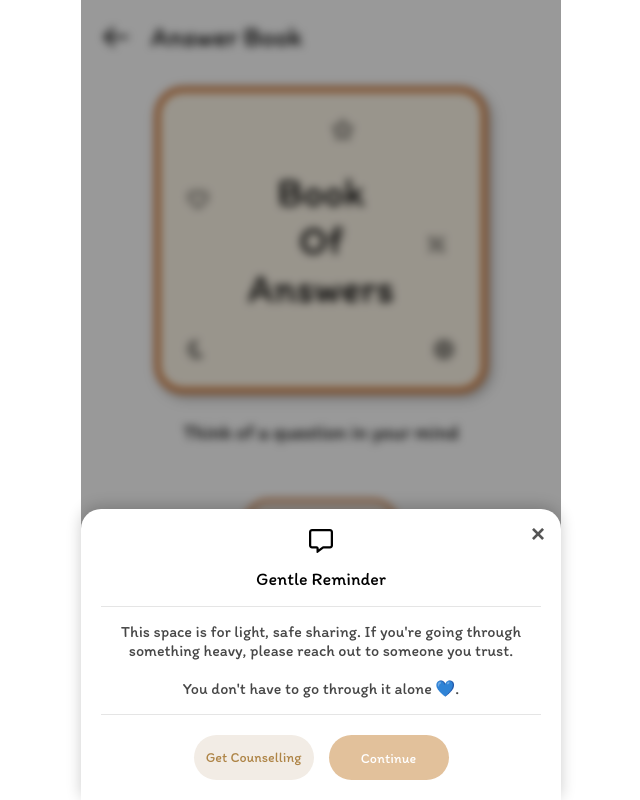
After one commit to huinannn/CodeNection-BuildingPhase, a PHP site: page /AnswerBook/answerbook.php in a window 1280 px wide. The commit adds this page. Shown: the whole page, without its empty margins (319-959 px from the left). Run offline with PHP 8.4, Linux system fonts and the light colour scheme; grey boxes are pictures that could not be loaded.

Commit message:
answer book

```diff
--- /dev/null
+++ b/Student/AnswerBook/answerbook.css
@@ -0,0 +1,249 @@
+@import url('https://fonts.googleapis.com/css2?family=Itim&display=swap');
+@import url('https://fonts.googleapis.com/css2?family=Roboto:wght@400;500;700&display=swap');
+
+:root {
+    --color-black: #000000;
+    --color-white: #ffffff;
+    --font-itim: 'Itim', cursive;
+    --max-width: 480px;
+}
+
+html, body {
+    max-width: var(--max-width);
+    margin: 0 auto;
+    padding: 0;
+    font-family: var(--font-itim);
+    height: 100%;
+    overflow: hidden;
+}
+
+/* answerbook */
+.header1 {
+    display: flex;
+    align-items: center;
+    padding: 20px 20px;
+    font-family: var(--font-itim);
+    position: fixed;
+    width: 100%;
+    background-color: var(--color-white);
+    z-index: 999;
+}
+
+.header1 a {
+    display: flex;
+    align-items: center;
+    text-decoration: none;
+}
+
+.header1 h1 {
+    font-size: 27px;
+    margin: 0 0 0 20px;
+    font-weight: normal;
+    flex: 1;
+    text-align: left;
+}
+
+.back-arrow {
+    width: 30px;
+    height: 30px;
+    cursor: pointer;
+}
+
+.answerbook-container {
+    flex: 1;
+    display: flex;
+    flex-direction: column;
+    align-items: center;
+    justify-content: flex-start;
+    padding: 50px 20px;
+    overflow-y: auto;
+    -webkit-overflow-scrolling: touch;
+    height: calc(100vh - 50px);
+}
+
+.answer-card {
+    width: 65%;
+    min-height: 220px;
+    background: #FFF8EA;
+    box-shadow: 4px 4px 10px 5px rgba(0,0,0,0.25);
+    border-radius: 25px;
+    outline: 5px solid #C96319;
+    outline-offset: -2.5px;
+    padding: 40px 20px;
+    margin-top: 40px;
+    margin-bottom: 10px;
+    display: flex;
+    justify-content: center;
+    align-items: center;
+    position: relative;
+    text-align: center;
+}
+
+.answer-card .center-text {
+    font-size: 40px;
+    line-height: 1.2;
+}
+
+.answer-card .icon {
+    position: absolute;
+    font-size: 20px;
+    color: var(--color-black);
+    opacity: 0.8;
+}
+
+.answer-card .icon:hover {
+    transform: scale(1.5);
+    color: #C96319;
+    transition: all 0.3s ease;
+}
+
+.answer-card .icon1 { top: 100px; left: 30px; }
+.answer-card .icon2 { bottom: 30px; left: 30px; }
+.answer-card .icon3 { top: 30px; right: 130px; }
+.answer-card .icon4 { bottom: 135px; right: 40px; }
+.answer-card .icon5 { bottom: 30px; right: 30px; }
+
+.answerbook-container p {
+    font-size: 20px;
+    margin: 20px 0;
+}
+
+.get-answers-btn {
+    padding: 10px 20px;
+    font-size: 20px;
+    border-radius: 25px;
+    border: 3px solid #C96319;
+    background: #F2ECE5;
+    font-family: var(--font-itim);
+    transition: background 0.3s ease;
+    margin-top: 35px;
+}
+
+.get-answers-btn:hover {
+    background: #f9e1c5;
+}
+
+/* overlay */
+#reminder-overlay {
+    position: fixed;
+    top: 0;
+    left: 50%;
+    transform: translateX(-50%);
+    width: 100%;
+    max-width: 480px;
+    height: 100vh;
+    z-index: 2000;
+    display: flex;
+    flex-direction: column;
+    justify-content: flex-end;
+}
+
+.reminder-sheet {
+    position: relative;
+    background: var(--color-white);
+    border-radius: 20px 20px 0 0;
+    padding: 20px;
+    text-align: center;
+    font-family: var(--font-itim);
+    box-shadow: 0 -3px 15px rgba(0,0,0,0.2);
+}
+
+.reminder-backdrop {
+    position: absolute;
+    inset: 0;
+    background: rgba(0,0,0,0.4);
+    backdrop-filter: blur(4px);
+    border-radius: 0;
+    z-index: -1;
+}
+
+.reminder-icon {
+    font-size: 24px;
+    color: var(--color-black);
+    margin-bottom: 15px;
+}
+
+.reminder-title {
+    font-size: 18px;
+    font-weight: 600;
+    margin-bottom: 16px;
+    font-weight: normal;
+}
+
+.reminder-line {
+    height: 1px;
+    background: rgba(0,0,0,0.1);
+    margin: 15px 0;
+}
+
+.reminder-text {
+    font-size: 16px;
+    color: #333;
+    opacity: 0.9;
+    margin-bottom: 16px;
+}
+
+.reminder-sheet {
+    position: relative;
+}
+
+.overlay-close-btn {
+    position: absolute;
+    top: 10px;
+    right: 10px;
+    background: transparent;
+    border: none;
+    font-size: 24px;
+    color: #555;
+    font-weight: bold;
+}
+
+.overlay-close-btn:hover {
+    color: var(--color-black);
+}
+
+.btn-group {
+    display: flex;
+    justify-content: center;
+    gap: 10px;
+}
+
+.btn-row {
+    display: flex;
+    justify-content: center;
+    gap: 15px;
+    margin-top: 20px;
+}
+
+.btn {
+    width: 120px;
+    height: 45px;
+    line-height: 45px;
+    border-radius: 360px;
+    font-size: 14px;
+    font-family: var(--font-itim);
+    text-align: center;
+    text-decoration: none;
+    transition: all 0.5s ease;
+    border: none;
+}
+
+.btn-1 {
+    background: #f2ece5;
+    color: #ae8446;
+}
+
+.btn-2 {
+    background: #e2c19b;
+    color: var(--color-white);
+}
+
+.btn-1:hover, .btn-2:hover {
+    color: #cd661c;
+    background: #f9e1c5;
+}
+
+@keyframes slideUp {
+    from { transform: translateY(100%); opacity: 0; }
+    to { transform: translateY(0); opacity: 1; }
+}
--- /dev/null
+++ b/Student/AnswerBook/answerbook.js
@@ -0,0 +1,113 @@
+// overlay
+window.onload = () => {
+    const overlay = document.getElementById('reminder-overlay');
+    overlay.style.display = 'flex';
+    document.body.style.overflow = 'hidden';
+};
+
+document.getElementById('continueBtn').addEventListener('click', () => {
+    document.getElementById('reminder-overlay').style.display = 'none';
+    document.body.style.overflow = 'auto';
+});
+
+// answer
+const btn = document.querySelector('.get-answers-btn');
+const centerText = document.querySelector('.center-text');
+
+resetToBook();
+
+btn.addEventListener('click', () => {
+    if (btn.innerText === "Get Answers") {
+        startCountdown();
+    } else if (btn.innerText === "Ask Another Question") {
+        resetToBook();
+    }
+});
+
+function startCountdown() {
+    const icons = document.querySelectorAll('.answer-card .icon');
+    icons.forEach(icon => icon.style.display = "none");
+
+    let countdown = 3;
+    centerText.innerText = countdown;
+
+    const timer = setInterval(() => {
+        countdown--;
+        if (countdown > 0) {
+            centerText.innerText = countdown;
+        } else {
+            clearInterval(timer);
+            displayAnswer();
+        }
+    }, 1000);
+}
+
+// https://api.adviceslip.com/advice
+function displayAnswer() {
+    fetch("http://answerbook.david888.com/?lang=en")
+        .then(res => res.json())
+        .then(data => {
+            centerText.innerText = data.answer || "No answer received";
+            centerText.style.fontSize = "30px";
+            btn.innerText = "Ask Another Question";
+        })
+        .catch(err => {
+            console.error(err);
+            const backupAnswers = [
+                "Trust your instincts 🌙",
+                "Good fortune is near 🍀",
+                "Be patient, the answer will come 🕰️",
+                "A surprise awaits you 🎁",
+                "Focus on love and kindness 💙",
+                "The path is unclear, but keep walking 🚶"
+            ];
+            const randomAnswer = backupAnswers[Math.floor(Math.random() * backupAnswers.length)];
+            centerText.innerText = randomAnswer;
+            centerText.style.fontSize = "30px";
+            btn.innerText = "Ask Another Question";
+        });
+}
+
+function resetToBook() {
+    centerText.innerHTML = "Book<br/>Of<br/>Answers";
+    centerText.style.fontSize = "40px";
+    btn.innerText = "Get Answers";
+
+    const icons = document.querySelectorAll('.answer-card .icon');
+    icons.forEach(icon => icon.style.display = "inline-block");
+}
+
+// button navigation
+const tabs = document.querySelectorAll('.bottom_nav .nav .each_nav');
+
+function setActiveTab(tab) {
+    tabs.forEach(t => {
+        t.classList.remove('active');
+        const img = t.querySelector('img');
+        const name = t.querySelector('p').innerText.toLowerCase();
+        img.src = `../../image/icons/${name}.png`;
+    });
+
+    tab.classList.add('active');
+    const activeImg = tab.querySelector('img');
+    const activeName = tab.querySelector('p').innerText.toLowerCase();
+    activeImg.src = `../../image/icons/${activeName}_brown.png`;
+}
+
+const currentPage = window.location.pathname.split('/').pop().split('-2')[0];
+
+let matched = false;
+tabs.forEach(tab => {
+    const hrefMatch = tab.getAttribute('onclick').match(/'([^']+)'/);
+    if (hrefMatch && hrefMatch[1] === currentPage) {
+        setActiveTab(tab);
+        matched = true;
+    }
+});
+
+if (!matched) {
+    const homeTab = Array.from(tabs).find(t => t.querySelector('p').innerText === 'Home');
+    if (homeTab) {
+        setActiveTab(homeTab);
+    }
+}
--- /dev/null
+++ b/Student/AnswerBook/answerbook.php
@@ -0,0 +1,84 @@
+<!DOCTYPE html>
+<html>
+<head>
+    <meta charset="UTF-8" />
+    <meta name="viewport" content="width=device-width, initial-scale=1.0" />
+    <meta http-equiv="X-UA-Compatible" content="IE=edge" />
+    <title>Unicare</title>
+    <link rel="icon" href="../image/favicon.png" type="image/x-icon" />
+    <link rel="stylesheet" href="../style.css" />
+    <link rel="stylesheet" href="answerbook.css" />
+    <link rel="stylesheet" href="https://cdnjs.cloudflare.com/ajax/libs/font-awesome/6.5.0/css/all.min.css">
+</head>
+<body>
+    <div class="header1">
+        <a href="../dashboard.php">
+            <img src="../../image/icons/arrow.png" alt="Back arrow" class="back-arrow">
+        </a>
+        <h1>Answer Book</h1>
+    </div>
+
+    <div class="answerbook-container">
+        <div class="answer-card">
+            <div class="center-text">Answer</div>
+            <i class="fa-regular fa-heart icon icon1"></i>
+            <i class="fa-regular fa-moon icon icon2"></i>
+            <i class="fa-regular fa-star icon icon3"></i>
+            <i class="fa-solid fa-percent icon icon4"></i>
+            <i class="fa-regular fa-sun icon icon5"></i>
+        </div>
+        <p>Think of a question in your mind</p>
+        <button class="get-answers-btn">Get Answers</button>
+    </div>
+
+    <div id="reminder-overlay">
+        <div class="reminder-backdrop"></div>
+        <div class="reminder-sheet">
+            <button class="overlay-close-btn" onclick="window.location.href='../dashboard.php'">×</button>
+            <i class="fa-regular fa-message reminder-icon"></i>
+            <div class="reminder-title">Gentle Reminder</div>
+            <div class="reminder-line"></div>
+            <div class="reminder-text">
+                This space is for light, safe sharing. If you're going through something heavy,
+                please reach out to someone you trust.<br/><br/>
+                You don't have to go through it alone 💙.
+            </div>
+            <div class="reminder-line"></div>
+            <div class="btn-row">
+                <a href="../counseling.php" class="btn btn-1">Get Counselling</a>
+                <button class="btn btn-2" id="continueBtn">Continue</button>
+            </div>
+        </div>
+    </div>
+
+    <div class="bottom_nav">
+        <div class="nav">
+            <div class="each_nav" onclick="window.location.href='answerbook.php'">
+                <img src="../../image/icons/answers.png" alt="">
+                <p>Answers</p>
+            </div>
+
+            <div class="each_nav" onclick="window.location.href='../happy_zone.php'">
+                <img src="../../image/icons/confessions.png" alt="">
+                <p>Confessions</p>
+            </div>
+
+            <div class="each_nav" onclick="window.location.href='../dashboard.php'">
+                <img src="../../image/icons/home.png" alt="">
+                <p>Home</p>
+            </div>
+
+            <div class="each_nav" onclick="window.location.href='../leisure.php'">
+                <img src="../../image/icons/leisure.png" alt="">
+                <p>Leisure</p>
+            </div>
+
+            <div class="each_nav" onclick="window.location.href='../counseling.php'">
+                <img src="../../image/icons/counseling.png" alt="">
+                <p>Counseling</p>
+            </div>
+        </div>
+    </div>
+    <script src="answerbook.js"></script>
+</body>
+</html>
--- a/Student/Login/login.css
+++ b/Student/Login/login.css
@@ -4,9 +4,7 @@
 :root {
     --color-black: #000000;
     --color-white: #ffffff;
-
     --font-itim: 'Itim', cursive;
-    --font-roboto: 'Roboto', sans-serif;
     --max-width: 480px;
 }
 
--- a/Student/navigation.php
+++ b/Student/navigation.php
@@ -5,7 +5,7 @@
 
 <div class="bottom_nav">
     <div class="nav">
-        <div class="each_nav" onclick="window.location.href='answers.php'">
+        <div class="each_nav" onclick="window.location.href='AnswerBook/answerbook.php'">
             <img src="../image/icons/answers.png" alt="">
             <p>Answers</p>
         </div>
--- a/Student/navigation_dark.php
+++ b/Student/navigation_dark.php
@@ -18,7 +18,7 @@
 </style>
 <div class="bottom_nav">
     <div class="nav">
-        <div class="each_nav" onclick="window.location.href='answers.php'">
+        <div class="each_nav" onclick="window.location.href='AnswerBook/answerbook.php'">
             <img src="../image/icons/answers_white.png" alt="">
             <p>Answers</p>
         </div>
```
